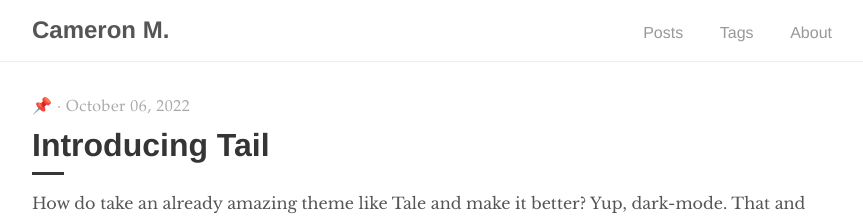
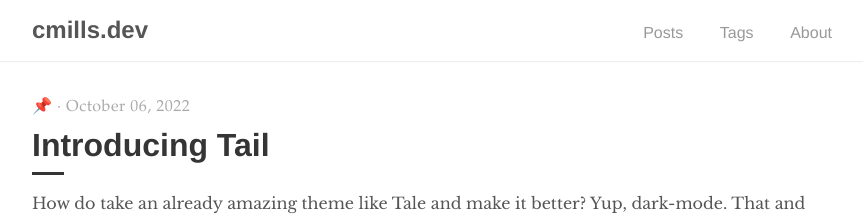
Before and after one commit to cameron-mills/cameron-mills.github.io, a Jekyll site: the page built from index.html, in a window 1280 px wide. Shown: the top 216 px of the page, without its empty margins (208-1071 px from the left). Built offline with Jekyll 4.4.1, drawn with Linux system fonts in a browser that asks for light colours; the list of posts is cut into pages by our own code.

Commit message:
refactor: update title

```diff
--- a/_config.yml
+++ b/_config.yml
@@ -1,5 +1,5 @@
 # Site settings
-title:          Cameron M.
+title:          cmills.dev
 description:    "Development | Security | Operations"
 baseurl:        ""
 url: cmills.dev
```
